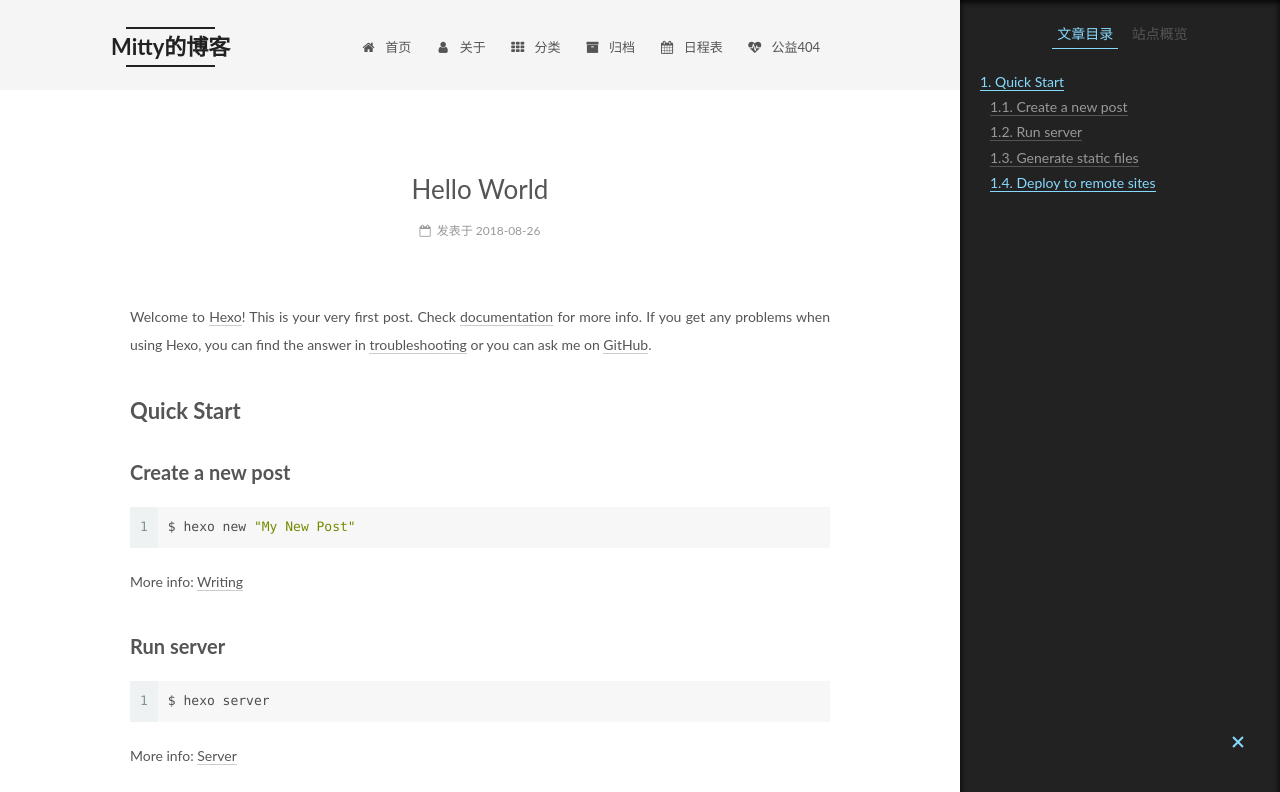
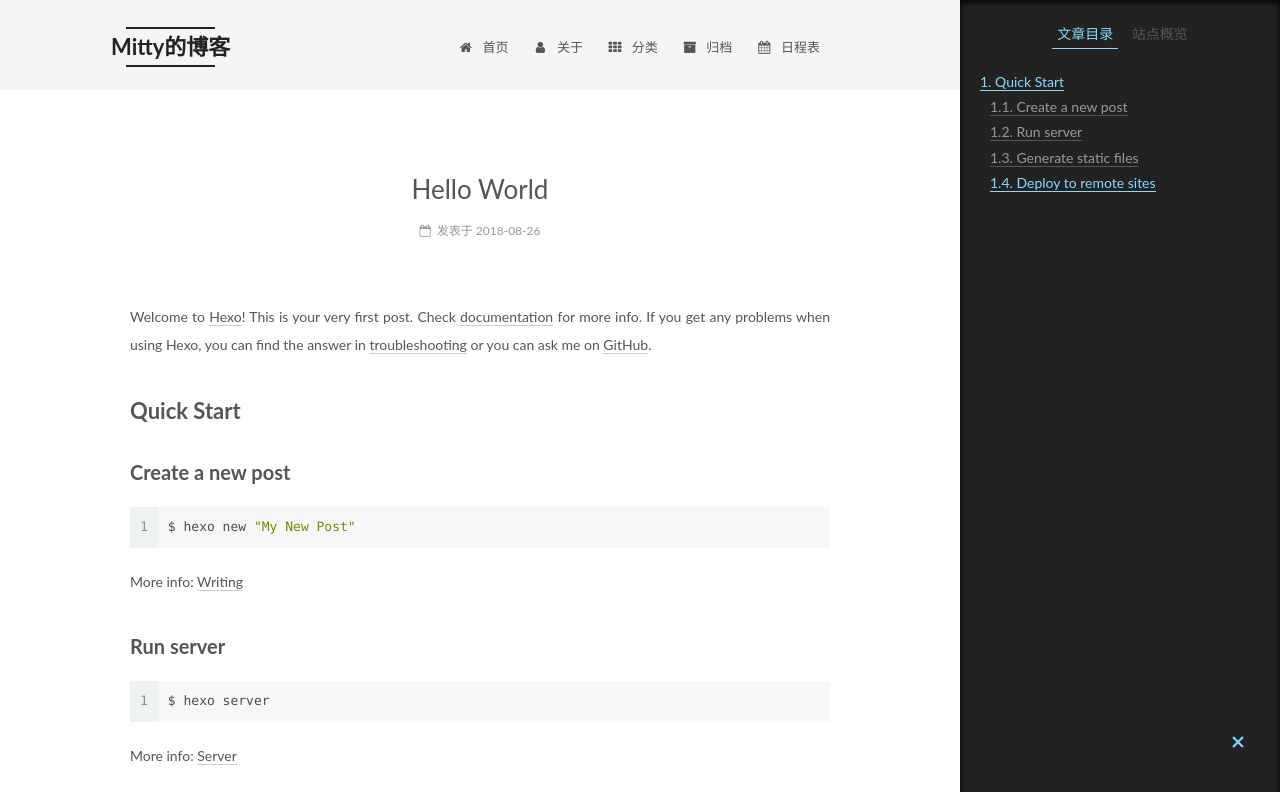
Before and after one commit to puqingrui/puqingrui.github.io, a plain HTML site: page 2018/08/26/hello-world/index.html in a window 1280 px wide. Shown: the top 792 px of the page. Drawn offline with Linux system fonts and the light colour scheme.

Commit message:
Site updated: 2018-08-26 17:09:15

```diff
--- a/2018/08/26/hello-world/index.html
+++ b/2018/08/26/hello-world/index.html
@@ -226,16 +226,6 @@
               <i class="menu-item-icon fa fa-fw fa-calendar"></i> <br />
 
             日程表
-          </a>
-        </li>
-
-
-        <li class="menu-item menu-item-commonweal">
-          <a href="/404/" rel="section">
-
-              <i class="menu-item-icon fa fa-fw fa-heartbeat"></i> <br />
-
-            公益404
           </a>
         </li>
 
--- a/css/main.css
+++ b/css/main.css
@@ -1822,7 +1822,7 @@ pre .javascript .function {
   width: 4px;
   height: 4px;
   border-radius: 50%;
-  background: #05b0d6;
+  background: #b41a39;
 }
 .links-of-blogroll {
   font-size: 13px;
```
Also changed, not shown: 2018/08/26/web基础———CSS和JS在html中的引用方式/index.html (+0 -10 lines), archives/2018/08/index.html (+0 -10 lines), archives/2018/index.html (+0 -10 lines), archives/index.html (+0 -10 lines), index.html (+0 -10 lines).
